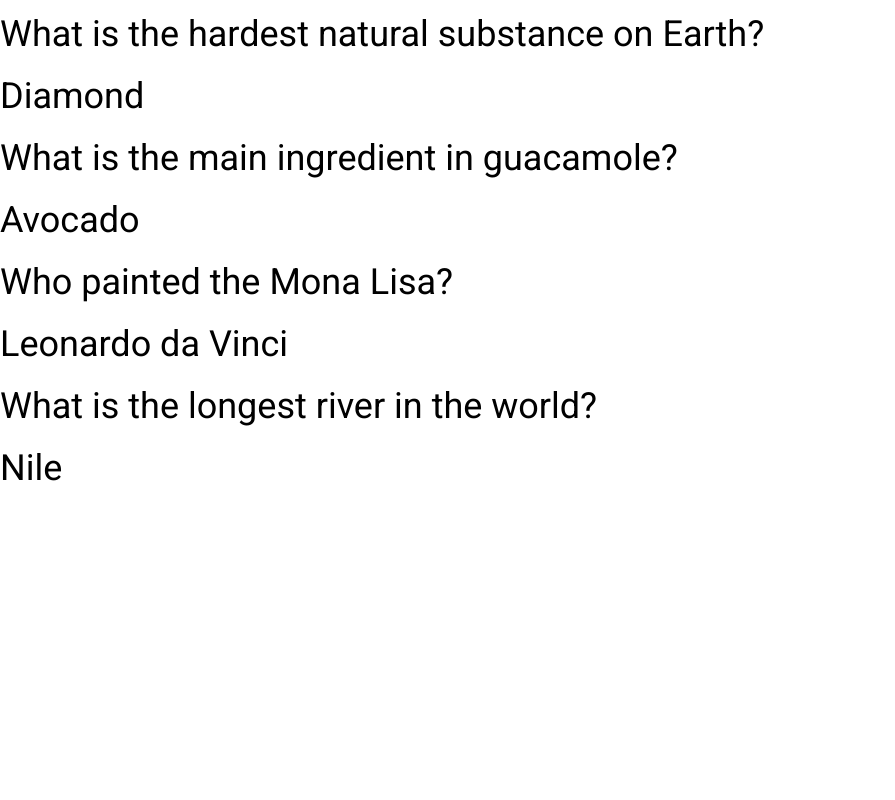
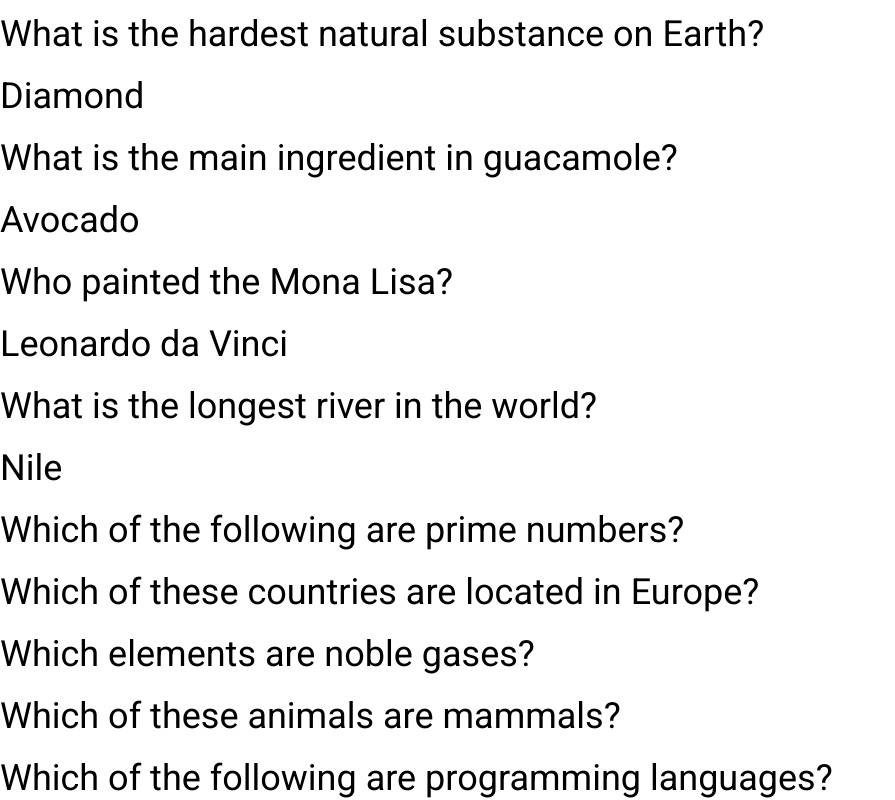
Before and after one commit to AishuPola/quiz_project, an Angular app: page /answers in a window 1280 px wide. Shown: the part 732-1532 px from the top of the page, without its empty margins (0-895 px from the left). Before the commit the page ends 1222 px from the top, so only its background shows below. Built offline with nearby package versions, Linux system fonts and the light colour scheme.

Commit message:
show answers

```diff
--- a/src/app/quiz.service.ts
+++ b/src/app/quiz.service.ts
@@ -70,7 +70,43 @@ export class QuizService {
       type: 'mcq',
       choices: ['Amazon', 'Nile', 'Yangtze', 'Mississippi'],
     },
+    {
+      id: '11',
+      question: 'Which of the following are prime numbers?',
+      type: 'mca',
+      choices: ['2', '4', '6', '7', '9'],
+    },
+
+    {
+      id: '12',
+      question: 'Which of these countries are located in Europe?',
+      type: 'mca',
+      choices: ['France', 'Brazil', 'Italy', 'Canada', 'Germany'],
+    },
+
+    {
+      id: '13',
+      question: 'Which elements are noble gases?',
+      type: 'mca',
+      choices: ['Helium', 'Oxygen', 'Neon', 'Hydrogen', 'Argon'],
+    },
+
+    {
+      id: '14',
+      question: 'Which of these animals are mammals?',
+      type: 'mca',
+      choices: ['Elephant', 'Shark', 'Crocodile', 'Dolphin', 'Penguin'],
+    },
+
+    {
+      id: '15',
+      question: 'Which of the following are programming languages?',
+      type: 'mca',
+      choices: ['Python', 'Java', 'HTML', 'CSS', 'Ruby'],
+    },
   ];
+
+
   answers= [
     {
       id: '1',
```
